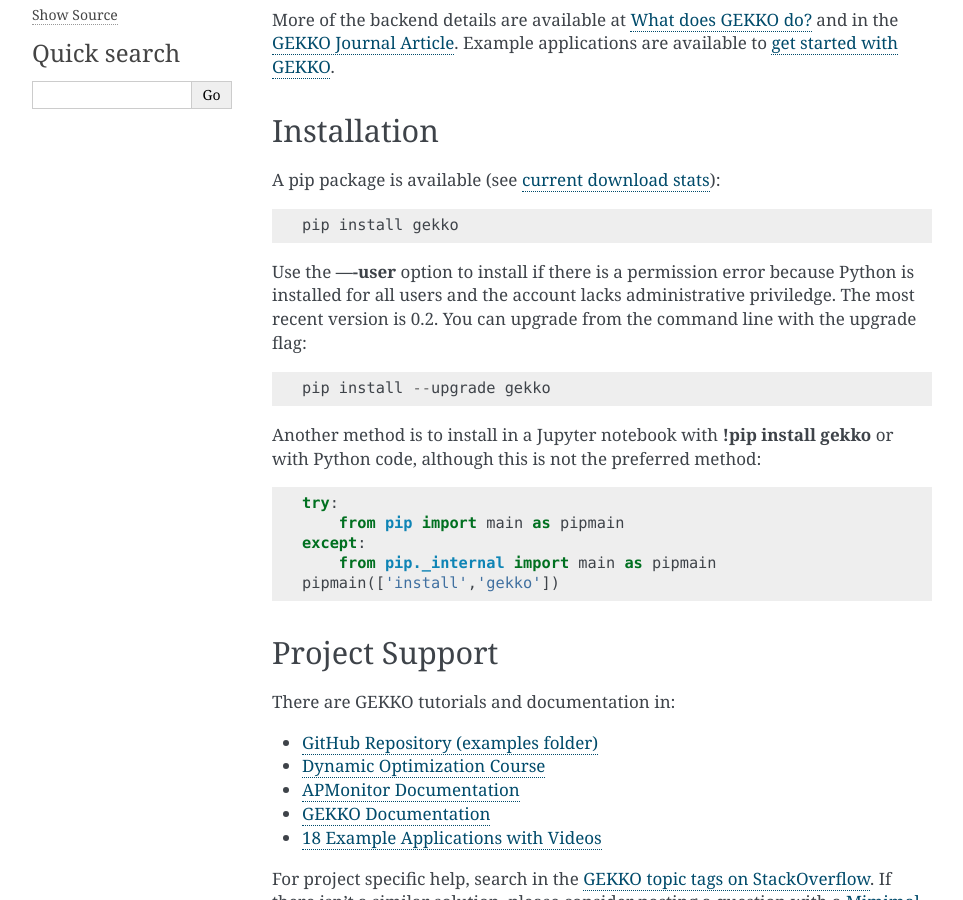
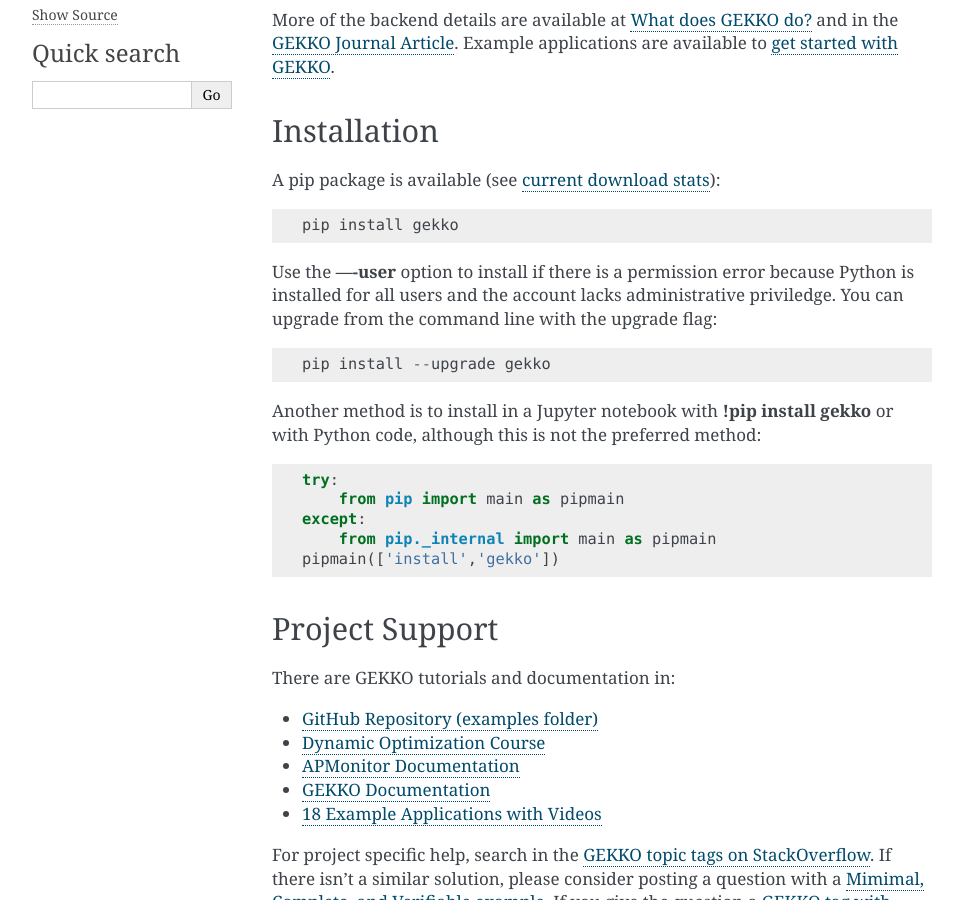
Before and after one commit to BYU-PRISM/GEKKO, a Sphinx documentation site: the page built from docs/index.rst, in a window 1280 px wide and 900 px high, scrolled down 351 px. Shown: the whole window, without its empty margins (148-1111 px from the left). Built offline with Sphinx 7.4.7, drawn with Linux system fonts in a browser that asks for light colours.

Commit message:
Update index.rst

```diff
--- a/docs/index.rst
+++ b/docs/index.rst
@@ -21,7 +21,7 @@
 
 	pip install gekko
 
-Use the **----user** option to install if there is a permission error because Python is installed for all users and the account lacks administrative priviledge. The most recent version is 0.2. You can upgrade from the command line with the upgrade flag::
+Use the **----user** option to install if there is a permission error because Python is installed for all users and the account lacks administrative priviledge. You can upgrade from the command line with the upgrade flag::
 
     pip install --upgrade gekko
 
```
